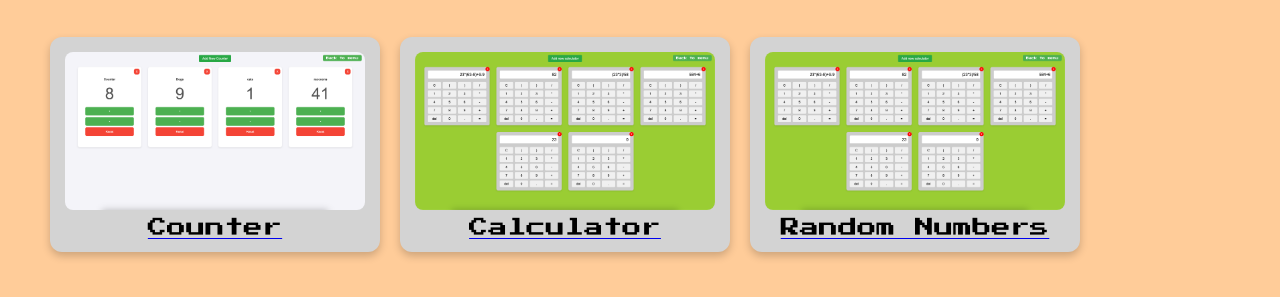
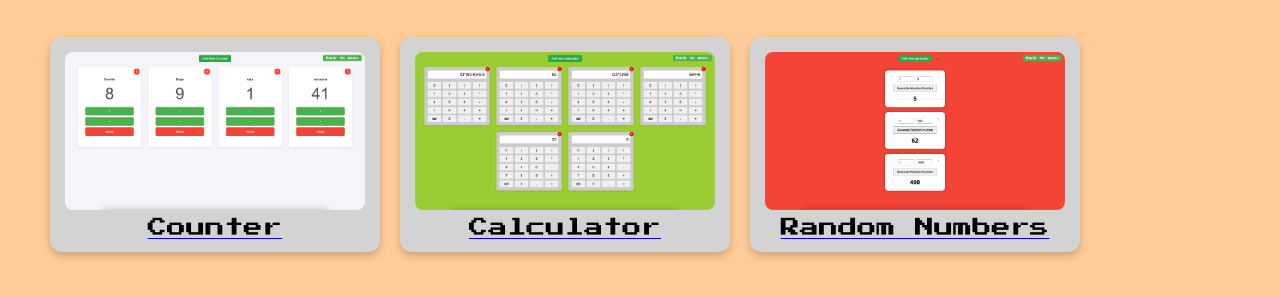
Before and after one commit to yegor-top/yegor-top.github.io, a plain HTML site: page tools/tools.html in a window 1280 px wide. Shown: the part 109-406 px from the top of the page. Drawn offline with Linux system fonts and the light colour scheme.

Commit message:
Added random_numbers image

```diff
--- a/tools/tools.html
+++ b/tools/tools.html
@@ -24,7 +24,7 @@
     </a>
     <a href="random_numbers.html">
         <div class="menu-item-block">
-            <img src="../img/calculator.png"/>
+            <img src="../img/random_numbers.png"/>
             <span>Random Numbers</span>
         </div>
     </a>
```
Also changed, not shown: img/random_numbers.png (added).
